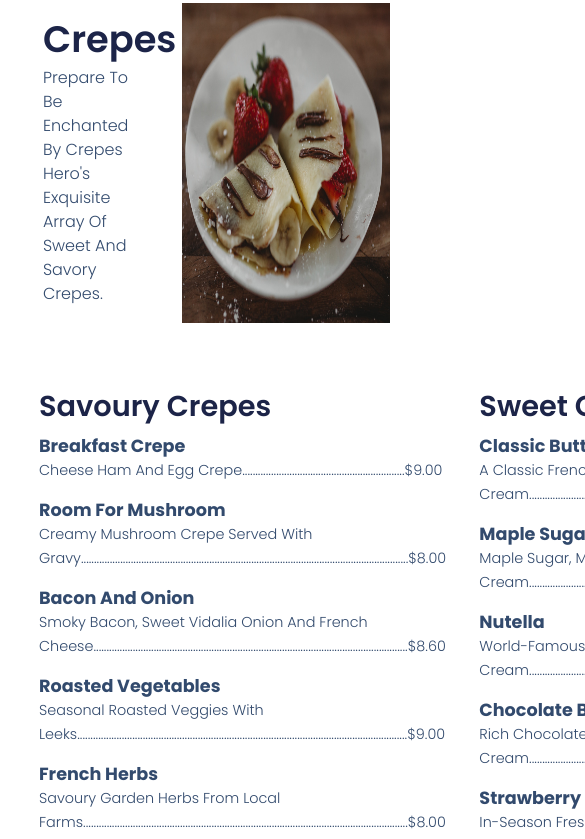
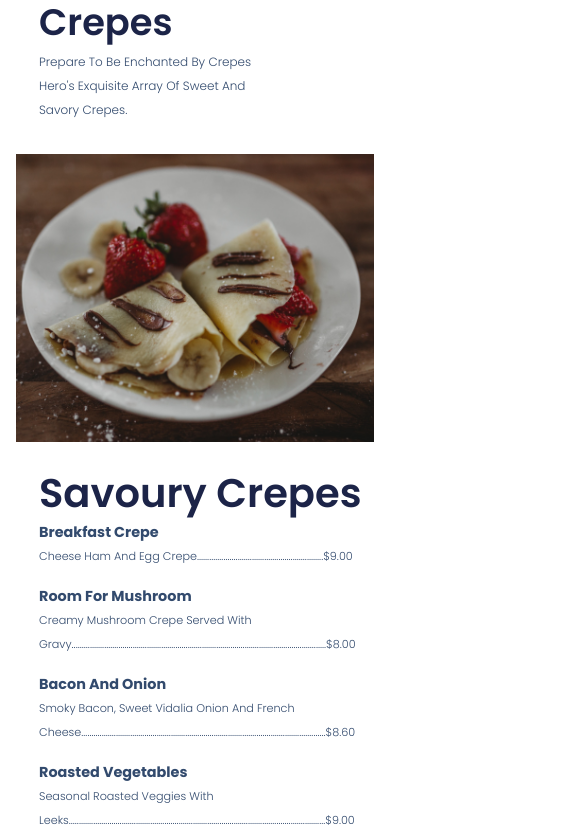
Before and after one commit to 19Rohan97/Les-Cr-pes---Coffee-Shop, a plain HTML site: page crepes.html in a window 390 px wide. Shown: the part 194-1033 px from the top of the page, 585 px wide, since content can reach past the window. Drawn offline with nearby package versions, Linux system fonts and the light colour scheme.

Commit message:
Updating

```diff
--- a/output.css
+++ b/output.css
@@ -466,29 +466,42 @@ Crepes
 
   @media screen and (max-width : 900px){
 
-  .menu-section {
-    margin-top: 3rem;
-    margin-bottom: 3rem;
+    .menu-hero-section {
     flex-direction: column;
-    width: 90%;
+    margin: 0;
     }
+    .menu-hero-left-col {
+      width: 80%;
+      margin: 0 auto;
 
 
-  .section-heading {
-    font-size: 1.8rem;
     }
-
-  .menu-section-right-col {
-  }
+    .menu-hero-right-col {
+      width: 100%;
 
     }
+    .menu-hero-right-col img {
+      aspect-ratio: 1 / 1;
+
+      width: 100%;
+      padding: 1rem;
+
+    }
+    .menu-hero-left-col p {
+      font-size: 0.75rem;
+    }
+    .menu-section {
+      grid-template-columns: 1fr;
+      margin: 0 auto;
+    }
     .name {
-    font-size: 1.1rem;
+      font-size: 0.9rem;
+      font-weight: bold;
+      margin: 0;
     }
-
     .description {
-    font-size: 0.9rem;
+      font-size: 0.7rem;
+      padding: 0;
     }
-
-
+  }
 /*# sourceMappingURL=output.css.map */
```
Lines whose indentation alone changed are shown as unchanged.
